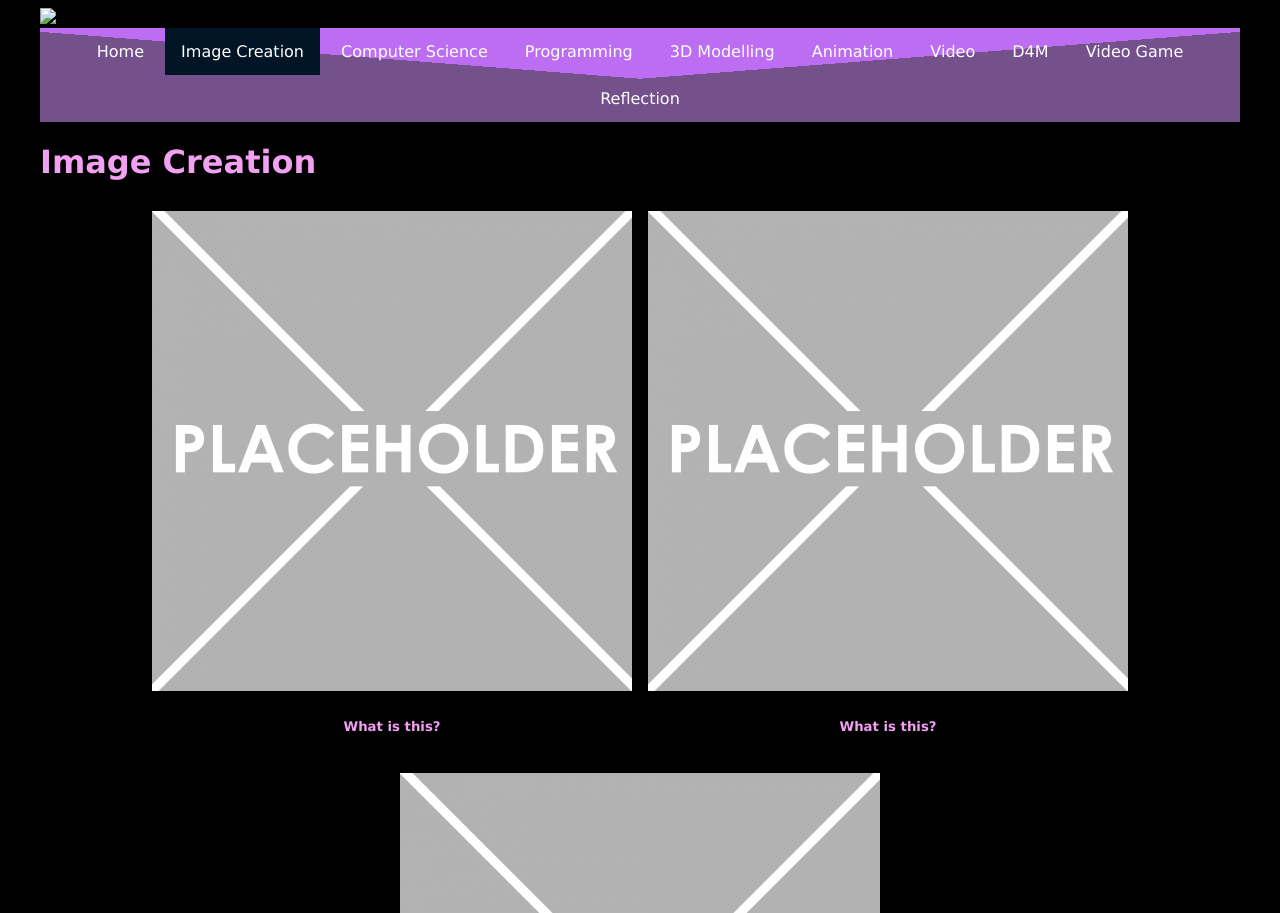
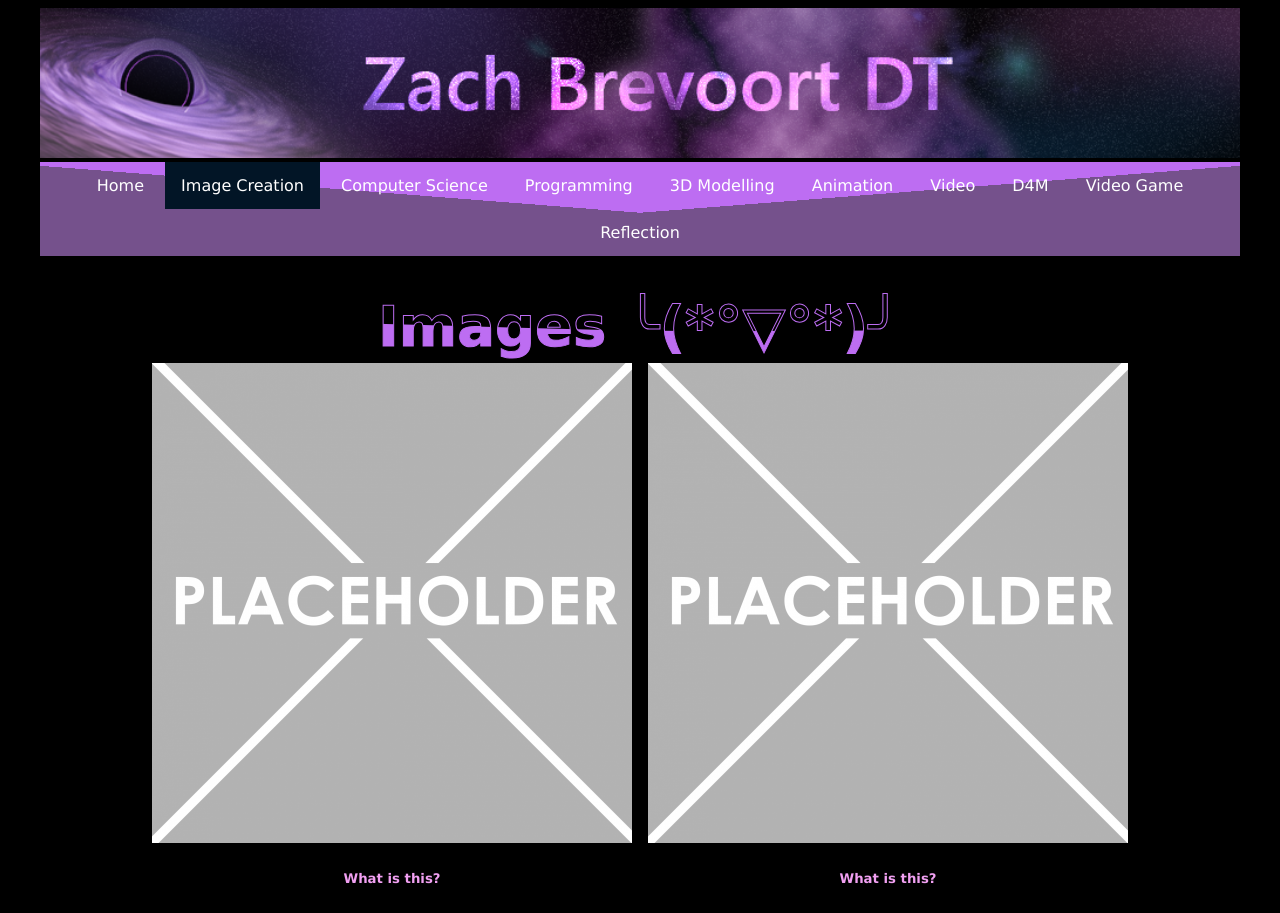
Before and after one commit to Media-Moth/Zach-Brevoort-10DGT-BHS-Website, a plain HTML site: page imagecreation.html in a window 1280 px wide. Shown: the top 913 px of the page. Drawn offline with Linux system fonts and the light colour scheme; a script that the page names is missing; a web font is replaced by a local one.

Commit message:
changes changes

```diff
--- a/imagecreation.html
+++ b/imagecreation.html
@@ -1,14 +1,17 @@
 <!DOCTYPE html>
 <html>
+  <script src="https://cdnjs.cloudflare.com/ajax/libs/paper.js/0.12.17/paper-full.min.js" canvas="background">
+  </script>
   <head>
     <meta charset="utf-8">
+    <script src="javascript/script.js"></script>
     <meta name="viewport" content="width=device-width">
-    <title>Home</title>
+    <title>Best website ever</title>
     <link href="css/style.css" rel="stylesheet" type="text/css" />
     <!-- The relates to the Google Font used in h1 -->
     <link href='https://fonts.googleapis.com/css?family=Caesar Dressing' rel='stylesheet'>
     <div class="header">
-      <img src="images/DTportfolio_header.png">
+      <img src="images/website header.png">
     </div>
   </head>
   <div class="wrapper">
@@ -28,9 +31,16 @@
           <li><a href="reflection.html">Reflection</a></li>
         </ul>
     </nav>
+    <canvas id="background" resize></canvas>
     <main>
       <!-- page heading- add name here! -->
-      <h1>Image Creation</h1>
+      <div class="welcome">
+        <h1>Images ╰(*°▽°*)╯</h1>
+        <h1>Images ╰(*°▽°*)╯</h1>
+        <br>
+        <br>
+        <br>
+      </div>
         <!-- This is the container for all the images you want to add- it's a flexbox so add as many as you want -->
       <div class='container'>
         <!-- item 1 starts here-->
--- a/javascript/script.js
+++ b/javascript/script.js
@@ -4,7 +4,7 @@ document.addEventListener('DOMContentLoaded', function () {
     paper.setup('background');
 
 //var stars = new Symbol(star); i used symbols previously but you couldn't change the indivual color
-var number = 700;
+var number = 500;
 let positions = [];
   for (var i = 0; i < number; i++) {
     var star = new Path.Star({
```
Also changed, not shown: index.html (+9 -3 lines), images/HomeImages/friends.jpg (added).
